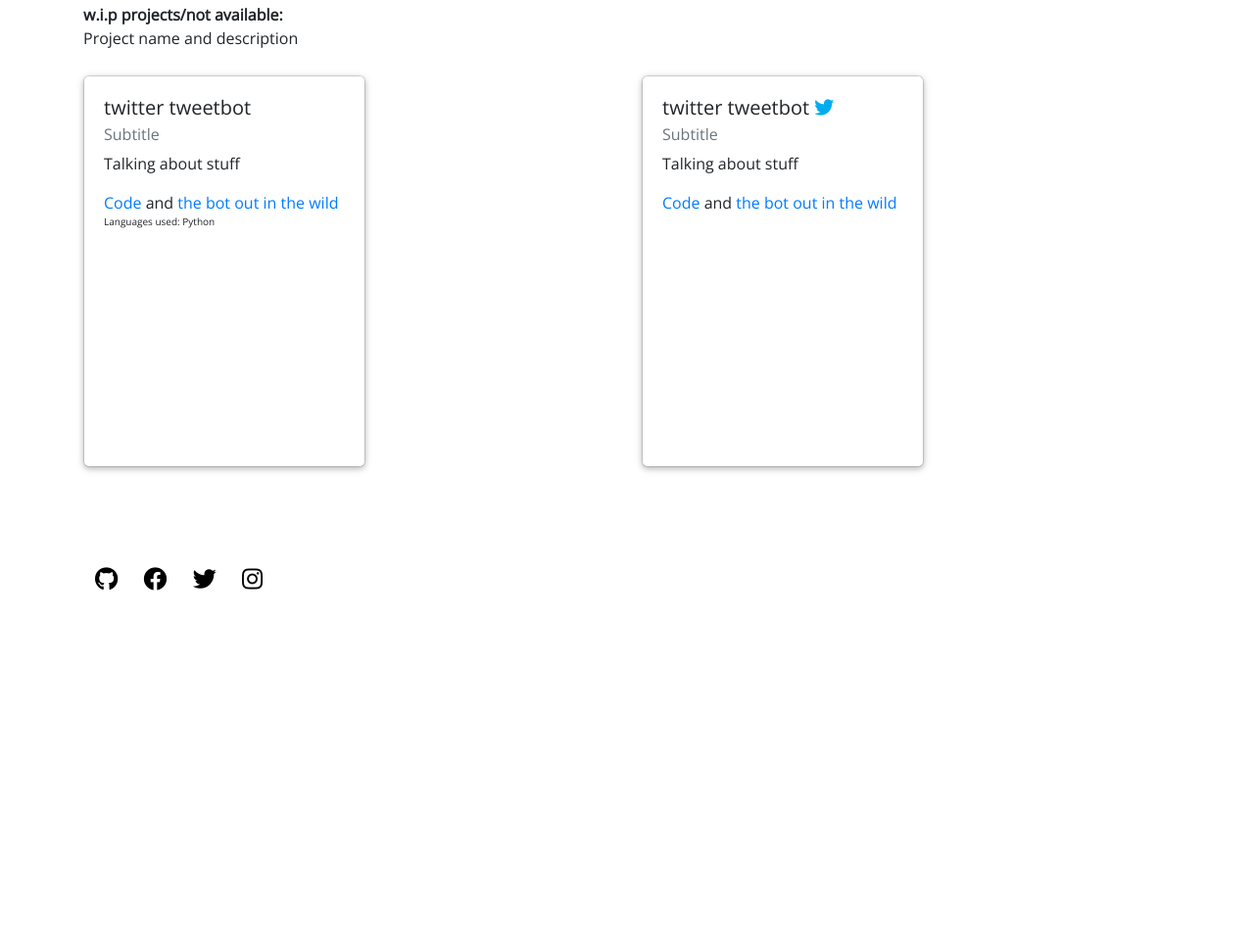
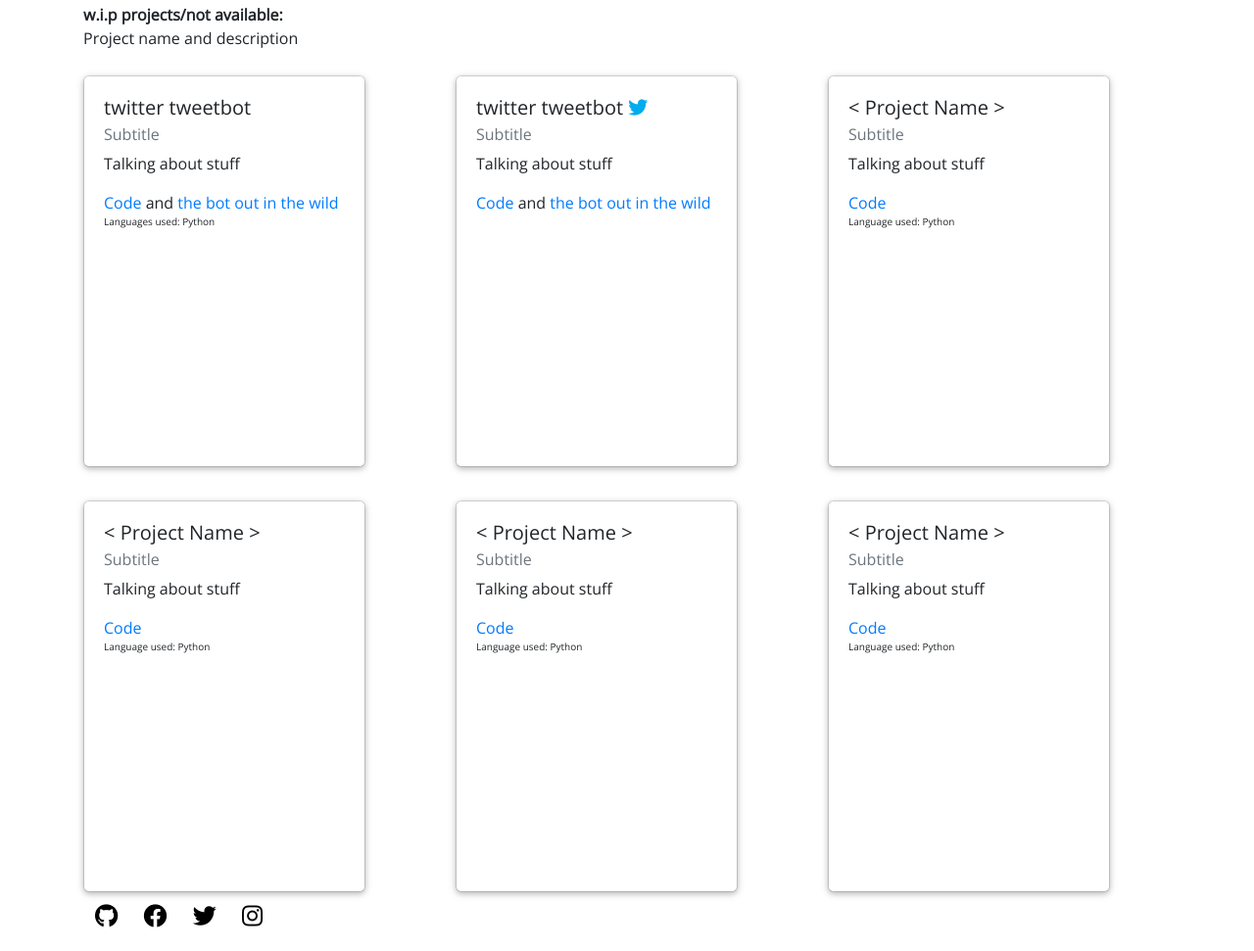
Before and after one commit to ibta/eeeebta.github.io-archive, a plain HTML site: page projects.html in a window 1280 px wide. Shown: the part 173-1144 px from the top of the page at 98% size. Before the commit the page ends 800 px from the top, so only its background shows below. Drawn offline with nearby package versions, Linux system fonts and the light colour scheme.

Commit message:
Added 6 cards to the projects pge -- might change card style again

```diff
--- a/projects.html
+++ b/projects.html
@@ -83,6 +83,57 @@
                         </div>
                     </div>
 
+                    <div class="col-sm">
+                        <div class="card" style="width: 18rem;">
+                            <div class="card-body">
+                                <h5 class="card-title">< Project Name ></h5>
+                                <h6 class="card-subtitle mb-2 text-muted">Subtitle</h6>
+                                <p class="card-text">Talking about stuff</p>
+                                <a href="https://github.com/eeeebta/eeeebta" target="_blank" class="card-link">Code</a>
+                                <p class="sub-font">Language used: Python</p>
+                            </div>
+                        </div>
+                    </div>
+
+                </div>
+                <br>
+                <div class="row">
+
+                    <div class="col-sm">
+                        <div class="card" style="width: 18rem;">
+                            <div class="card-body">
+                                <h5 class="card-title">< Project Name ></h5>
+                                <h6 class="card-subtitle mb-2 text-muted">Subtitle</h6>
+                                <p class="card-text">Talking about stuff</p>
+                                <a href="https://github.com/eeeebta/eeeebta" target="_blank" class="card-link">Code</a>
+                                <p class="sub-font">Language used: Python</p>
+                            </div>
+                        </div>
+                    </div>
+
+                    <div class="col-sm">
+                        <div class="card" style="width: 18rem;">
+                            <div class="card-body">
+                                <h5 class="card-title">< Project Name ></h5>
+                                <h6 class="card-subtitle mb-2 text-muted">Subtitle</h6>
+                                <p class="card-text">Talking about stuff</p>
+                                <a href="https://github.com/eeeebta/eeeebta" target="_blank" class="card-link">Code</a>
+                                <p class="sub-font">Language used: Python</p>
+                            </div>
+                        </div>
+                    </div>
+
+                    <div class="col-sm">
+                        <div class="card" style="width: 18rem;">
+                            <div class="card-body">
+                                <h5 class="card-title">< Project Name ></h5>
+                                <h6 class="card-subtitle mb-2 text-muted">Subtitle</h6>
+                                <p class="card-text">Talking about stuff</p>
+                                <a href="https://github.com/eeeebta/eeeebta" target="_blank" class="card-link">Code</a>
+                                <p class="sub-font">Language used: Python</p>
+                            </div>
+                        </div>
+                    </div>
 
                 </div>
             </div>
```
